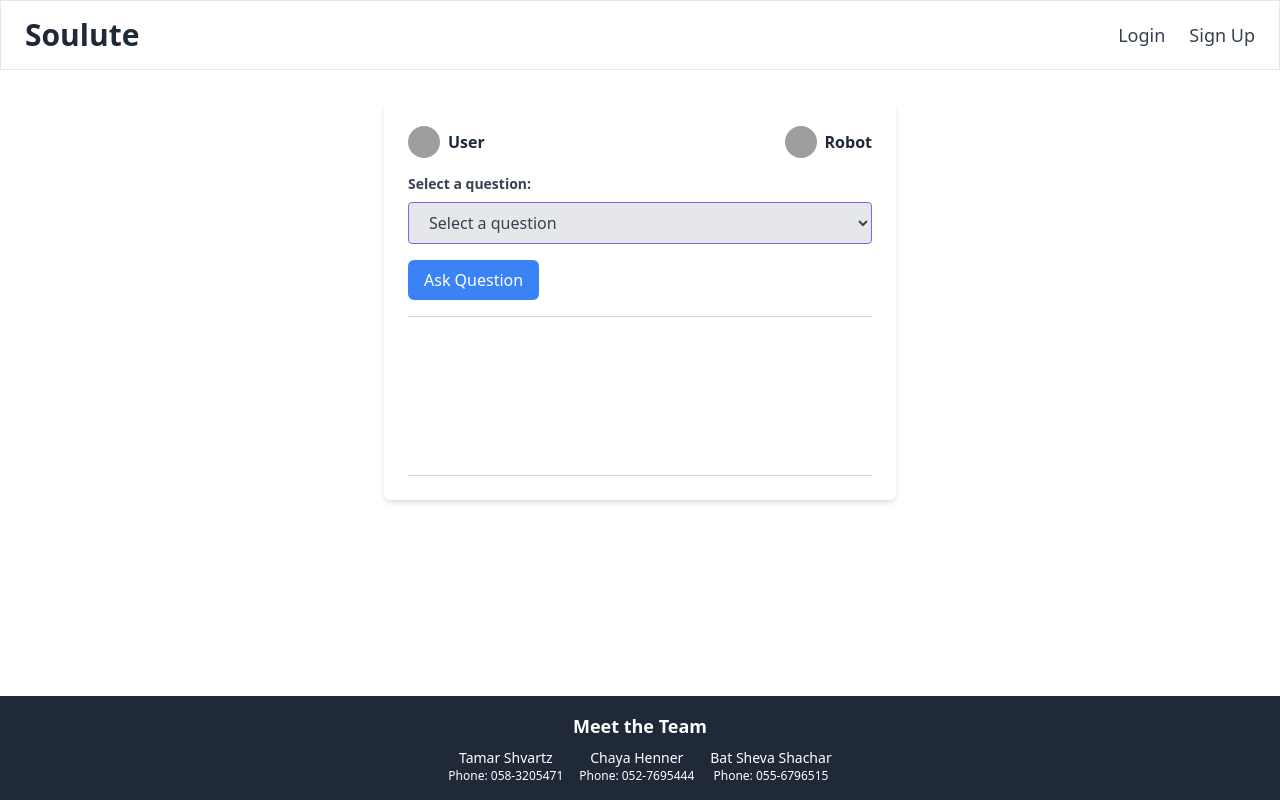
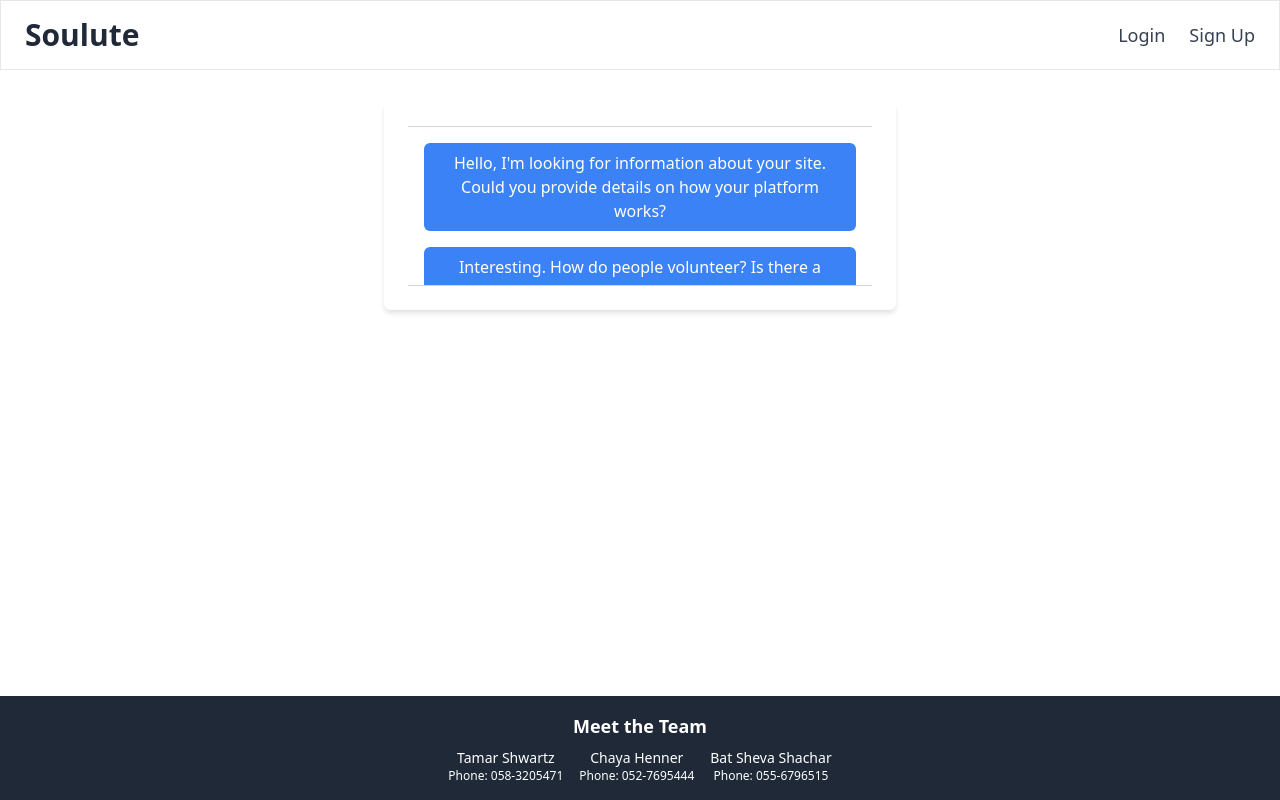
Before and after one commit to ChayaHenner/VOLUNTEER_PROJECT, a React (Vite) app in the folder clientVite/: page /qachat in a window 1280 px wide. Built offline with nearby package versions, Linux system fonts and the light colour scheme; grey boxes are pictures that could not be loaded.

Commit message:
commit chat

```diff
--- a/clientVite/src/App.jsx
+++ b/clientVite/src/App.jsx
@@ -24,8 +24,8 @@ import ViewUserAdmin from './comps_admin/viewUsers'
 import StarReview from './comps_users/starReview'
 import MissionsByMe from './comps_users/missionsByMe'
 import Management from './comps_admin/management'
-import Footer from './comps_users/footer';
-import QaChat from './comps_users/qaChat'
+import Footer from './comps_main/footer';
+import QaChat from './comps_main/qaChat'
 import EditImg from './comps_users/editImg';
 import DeletUser from './comps_users/deletUser'
 function App() {
--- a/clientVite/src/comps_users/footer.jsx
+++ b/clientVite/src/comps_main/footer.jsx
@@ -9,7 +9,7 @@ const Footer = () => {
                 <p className="text-lg font-semibold mb-2">Meet the Team</p>
                 <div className="flex justify-center space-x-4">
                     <div>
-                        <p className="text-sm">Tamar Shvartz</p>
+                        <p className="text-sm">Tamar Shwartz</p>
                         <p className="text-xs">Phone: 058-3205471</p>
                     </div>
                     <div>
--- a/clientVite/src/comps_users/qaChat.jsx
+++ b/clientVite/src/comps_main/qaChat.jsx
@@ -86,34 +86,38 @@
 // };
 
 // export default QaChat;
-
-
-
-
 import React, { useState } from 'react';
 
 const QaChat = () => {
     const [selectedQuestion, setSelectedQuestion] = useState(null);
     const [conversation, setConversation] = useState([]);
 
-    const questions = [
-        'What is your website about?',
-        'How can I contact support?',
-        'Tell me about your services.',
-        // Add more questions as needed
+    const qaPairs = [
+        { question: "Hello, I'm looking for information about your site. Could you provide details on how your platform works?",
+          answer: "Hi! Certainly, we're a platform that connects people interested in volunteering with social projects. Every registered user can create a volunteering request, and others can offer to volunteer. The person who created the request then selects the volunteer of their choice."
+        },
+        { question: "Interesting. How do people volunteer? Is there a specific process to go through?",
+          answer: "Yes, the process is simple. After someone creates a volunteering request, other users can see it and offer themselves. From there, the person who created the request chooses the volunteer they prefer."
+        },
+        { question: "I have a few more questions. Do you have information on the general registration process and how one can get started?",
+          answer: "Absolutely! Registration is straightforward; you can start here [link to the registration page]. With successful registration, you can create volunteering requests or offer yourself as a volunteer in a friendly and quick manner."
+        },
+        { question: "Looks interesting. Are there examples of projects that have already been done through your site?",
+          answer: "Yes, we have many successful projects! For example, volunteering in specific restaurants, assisting the elderly in hospitals, and many other options. Everyone can find a suitable task."
+        },
+        { question: "Great! Is there a way to directly contact volunteers or those requesting help?",
+          answer: "Of course! You have a personal profile page as a registered user. There, you can detail the volunteering you've done, receive feedback from others, and connect directly with our community."
+        },
+        { question: "Thank you for the information! I'll check it out a bit more and get back to you.",
+          answer: "You're welcome! If you have any further questions, we're here to help. Good luck in your search!"
+        },
     ];
-
-    const answers = {
-        'What is your website about?': 'Our website provides information about...',
-        'How can I contact support?': 'You can contact our support team at support@example.com.',
-        'Tell me about your services.': 'We offer a variety of services, including...',
-        // Add more answers as needed
-    };
 
     const handleQuestionClick = () => {
         if (!selectedQuestion) return;
 
-        const answer = answers[selectedQuestion] || "I'm sorry, I don't have an answer for that.";
+        const answer = qaPairs.find(pair => pair.question === selectedQuestion)?.answer ||
+            "I'm sorry, I don't have an answer for that.";
 
         const newConversationItem = {
             question: selectedQuestion,
@@ -126,78 +130,48 @@ const QaChat = () => {
 
     return (
         <div className="max-w-lg mx-auto bg-white p-6 rounded-md shadow-md mt-8">
-            <div className="flex items-center justify-between mb-4">
-                <div className="flex items-center space-x-2">
-                    <img
-                        src="/user-profile-image.png" // Replace with the path to the user profile image
-                        alt="User"
-                        className="h-8 w-8 rounded-full"
-                    />
-                    <span className="font-bold text-gray-800">User</span>
-                </div>
-                <div className="flex items-center space-x-2">
-                    <img
-                        src="/robot-profile-image.png" // Replace with the path to the robot profile image
-                        alt="Robot"
-                        className="h-8 w-8 rounded-full"
-                    />
-                    <span className="font-bold text-gray-800">Robot</span>
-                </div>
-            </div>
-
-            <div className="mb-4">
-                <label className="block text-gray-700 text-sm font-bold mb-2" htmlFor="questions">
-                    Select a question:
-                </label>
-                <select
-                    id="questions"
-                    name="questions"
-                    className="block w-full bg-gray-200 text-gray-700 border border-purple-500 rounded py-2 px-4 leading-tight focus:outline-none focus:bg-white"
-                    value={selectedQuestion || ''}
-                    onChange={(e) => setSelectedQuestion(e.target.value)}
-                >
-                    <option value="" disabled>Select a question</option>
-                    {questions.map((question) => (
-                        <option key={question} value={question}>
-                            {question}
-                        </option>
-                    ))}
-                </select>
-            </div>
-
-            <div className="mb-4">
-                <button
-                    className="bg-blue-500 text-white py-2 px-4 rounded-md"
-                    onClick={handleQuestionClick}
-                    disabled={!selectedQuestion}
-                >
-                    Ask Question
-                </button>
-            </div>
-
             <div className="border-t border-b border-gray-300 p-4 h-40 overflow-y-scroll">
                 {conversation.map((item, index) => (
                     <div key={index} className="mb-4">
                         <div className="flex items-center space-x-2">
-                            <img
-                                src="/user-profile-image.png" // Replace with the path to the user profile image
-                                alt="User"
-                                className="h-8 w-8 rounded-full"
-                            />
-                            <span className="font-bold text-gray-800">User</span>
+                            <span className="font-bold text-gray-800">ב"א:</span>
                         </div>
                         <p className="text-gray-600 mb-2">{item.question}</p>
                         <div className="flex items-center space-x-2">
-                            <img
-                                src="/robot-profile-image.png" // Replace with the path to the robot profile image
-                                alt="Robot"
-                                className="h-8 w-8 rounded-full"
-                            />
-                            <span className="font-bold text-gray-800">Robot</span>
+                            <span className="font-bold text-gray-800">Representative:</span>
                         </div>
                         <p className="text-gray-800 font-semibold">{item.answer}</p>
                     </div>
                 ))}
+
+                {!selectedQuestion && (
+                    <div className="mb-4">
+                        <div className="grid grid-cols-1 gap-4">
+                            {qaPairs.map((pair, index) => (
+                                <button
+                                    key={index}
+                                    className={`py-2 px-4 rounded-md bg-blue-500 text-white`}
+                                    onClick={() => setSelectedQuestion(pair.question)}
+                                >
+                                    {pair.question}
+                                </button>
+                            ))}
+                        </div>
+                    </div>
+                )}
+
+                {selectedQuestion && (
+                    <div className="mb-4">
+                        <div className="grid grid-cols-1 gap-4">
+                            <button
+                                className="py-2 px-4 rounded-md bg-blue-500 text-white"
+                                onClick={handleQuestionClick}
+                            >
+                                Ask Representative
+                            </button>
+                        </div>
+                    </div>
+                )}
             </div>
         </div>
     );
--- a/clientVite/src/comps_users/viewUser.jsx
+++ b/clientVite/src/comps_users/viewUser.jsx
@@ -10,8 +10,11 @@ import StarIcon from './starIcon'
 import CreateReview from './createReview';
 import Loading from '../comps_main/loading';
 import ReportForm from './ReportForm';
+
 const ViewUser = () => {
     const { id } = useParams();
+    const [loading, setLoading] = useState(false); // Loading state
+
     const { user, setUser } = useContext(AppContext);
     const [userPage, setUserPage] = useState({});
     const nav = useNavigate()
@@ -19,6 +22,7 @@ const ViewUser = () => {
     const [showCreatePost, setShowCreatePost] = useState(false); // State to manage visibility
     const user_now = JSON.parse(Cookies.get('user'));
     const getUser = async () => {
+        setLoading(true);
         let url = SERVER_URL + `/users/infoById/${id}`
         try {
             let resp = await apiRequestGet(url, "GET")
@@ -28,7 +32,7 @@ const ViewUser = () => {
         catch (err) {
             console.log("ERROR ", err);
         }
-
+        setLoading(false)
     }
 
     useEffect(() => {
@@ -44,7 +48,10 @@ const ViewUser = () => {
                 console.log(user)
             }
             {userPage ? (
-                <div>
+                <div>{
+                    loading ? (
+                        <Loading text={"loding..."} />
+                    ) : (
                         <div className="w-full lg:w-4/12 px-4 mx-auto">
                             <div className="relative flex flex-col min-w-0 break-words bg-white w-full mb-6 shadow-xl rounded-lg mt-16">
                                 <div className="px-6">
@@ -140,7 +147,7 @@ const ViewUser = () => {
                                 >
                                     add Review
                                 </button>
-                            {showCreatePost && <CreateReview id={id} setShowCreatePost={setShowCreatePost}/>}
+                                {showCreatePost && <CreateReview id={id} setShowCreatePost={setShowCreatePost} />}
 
                                 <button
                                     className='bg-red-500 text-white px-4 py-2 rounded-md mt-4 ml-4'
@@ -152,8 +159,8 @@ const ViewUser = () => {
                             </div>
 
                         </div>
-
-
+                    )
+                }
                 </div>
 
             ) : (
```
Lines whose indentation alone changed are shown as unchanged.
